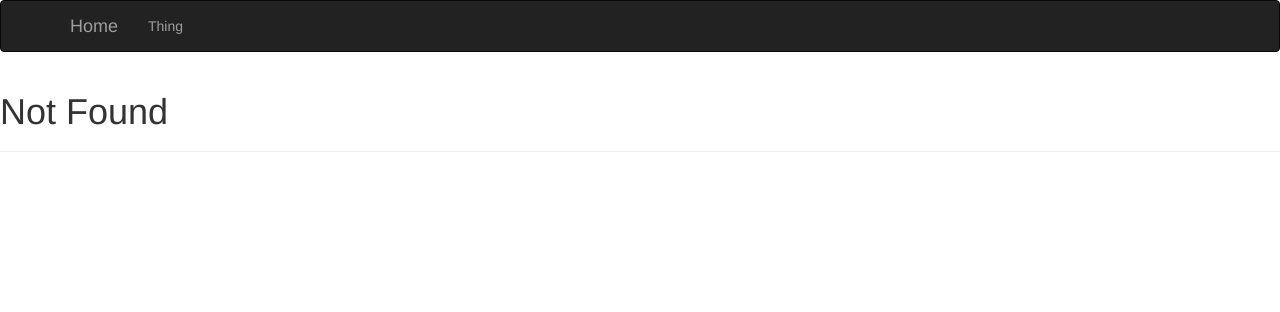
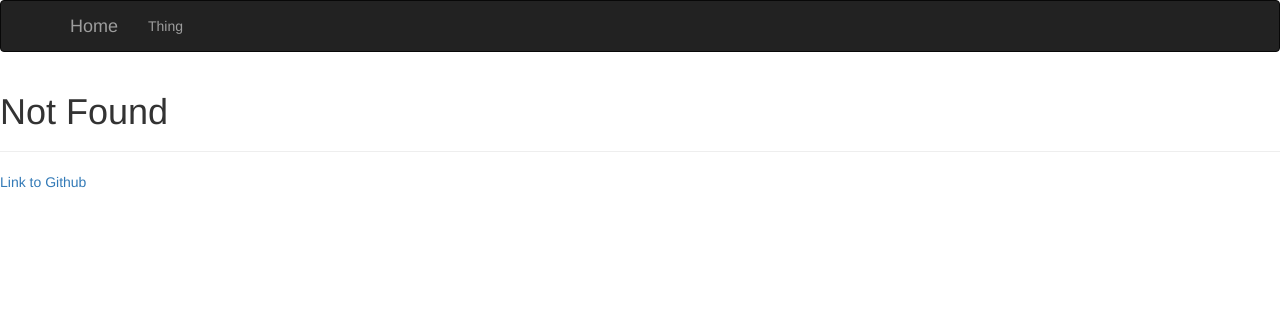
Before and after one commit to jflowaa/Temperature-Monitor, a Flask app: template app/templates/404.html in a window 1280 px wide. Shown: the top 312 px of the page. Run offline with Flask 2, Linux system fonts and the light colour scheme; the template is opened without the code that fills it, so the values that code supplies are empty; some libraries are stand-ins or nearby versions.

Commit message:
Added source code link

```diff
--- a/app/templates/base.html
+++ b/app/templates/base.html
@@ -34,6 +34,9 @@
 
     </div>
     {% endblock %}
+    <p>
+        <a href="https://github.com/jflowaa/Temperature-Monitor">Link to Github</a>
+    </p>
 </div>
 {% endblock %}
 
```
